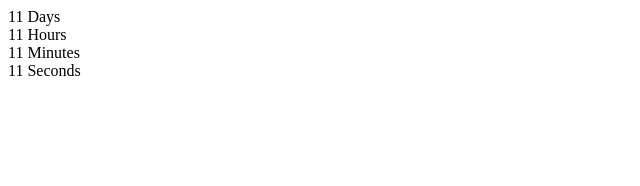
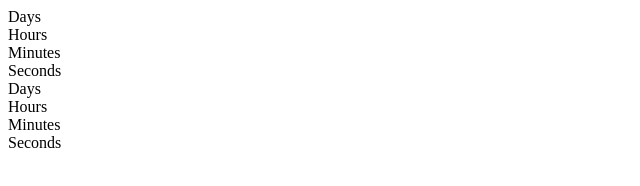
Before and after one commit to vit-1982/goit-js-hw-11-timer, a website: page src/index.html in a window 1280 px wide. Shown: the whole page, without its empty margins (0-640 px from the left). Drawn offline with Linux system fonts and the light colour scheme.

Commit message:
second commit

```diff
--- a/src/index.html
+++ b/src/index.html
@@ -10,22 +10,43 @@
   <body>
     <div class="timer" id="timer-1">
       <div class="field">
-        <span class="value" data-value="days">11</span>
+        <span class="value" data-value="days"></span>
         <span class="label">Days</span>
       </div>
 
       <div class="field">
-        <span class="value" data-value="hours">11</span>
+        <span class="value" data-value="hours"></span>
         <span class="label">Hours</span>
       </div>
 
       <div class="field">
-        <span class="value" data-value="mins">11</span>
+        <span class="value" data-value="mins"></span>
         <span class="label">Minutes</span>
       </div>
 
       <div class="field">
-        <span class="value" data-value="secs">11</span>
+        <span class="value" data-value="secs"></span>
+        <span class="label">Seconds</span>
+      </div>
+    </div>
+    <div class="timer" id="timer-2">
+      <div class="field">
+        <span class="value" data-value="days"></span>
+        <span class="label">Days</span>
+      </div>
+
+      <div class="field">
+        <span class="value" data-value="hours"></span>
+        <span class="label">Hours</span>
+      </div>
+
+      <div class="field">
+        <span class="value" data-value="mins"></span>
+        <span class="label">Minutes</span>
+      </div>
+
+      <div class="field">
+        <span class="value" data-value="secs"></span>
         <span class="label">Seconds</span>
       </div>
     </div>
```
Also changed, not shown: src/js/timer.js (+33 -6 lines), src/js/updateClockFace.js (deleted, +0 -24 lines), build/index.html (deleted), 4 other files.
